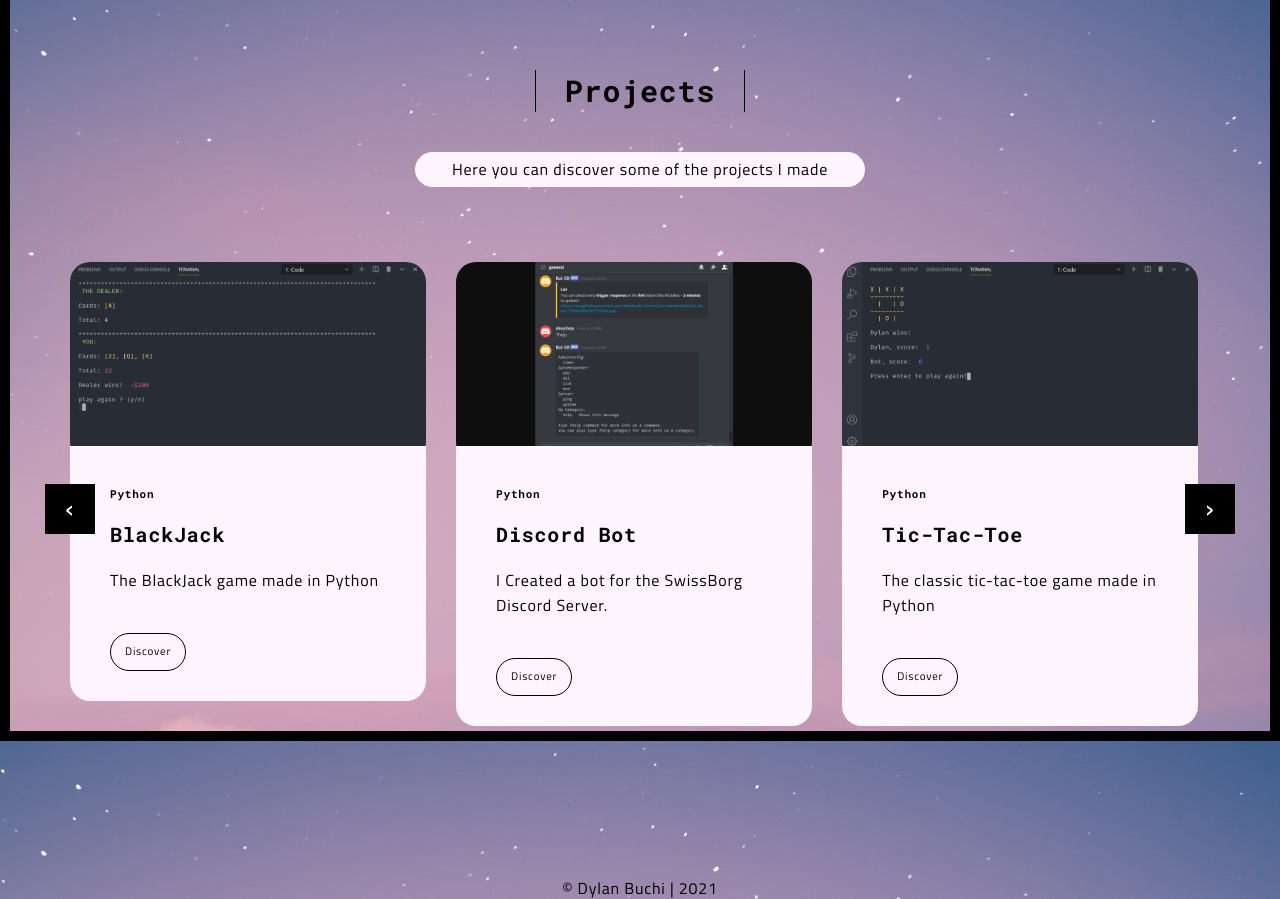
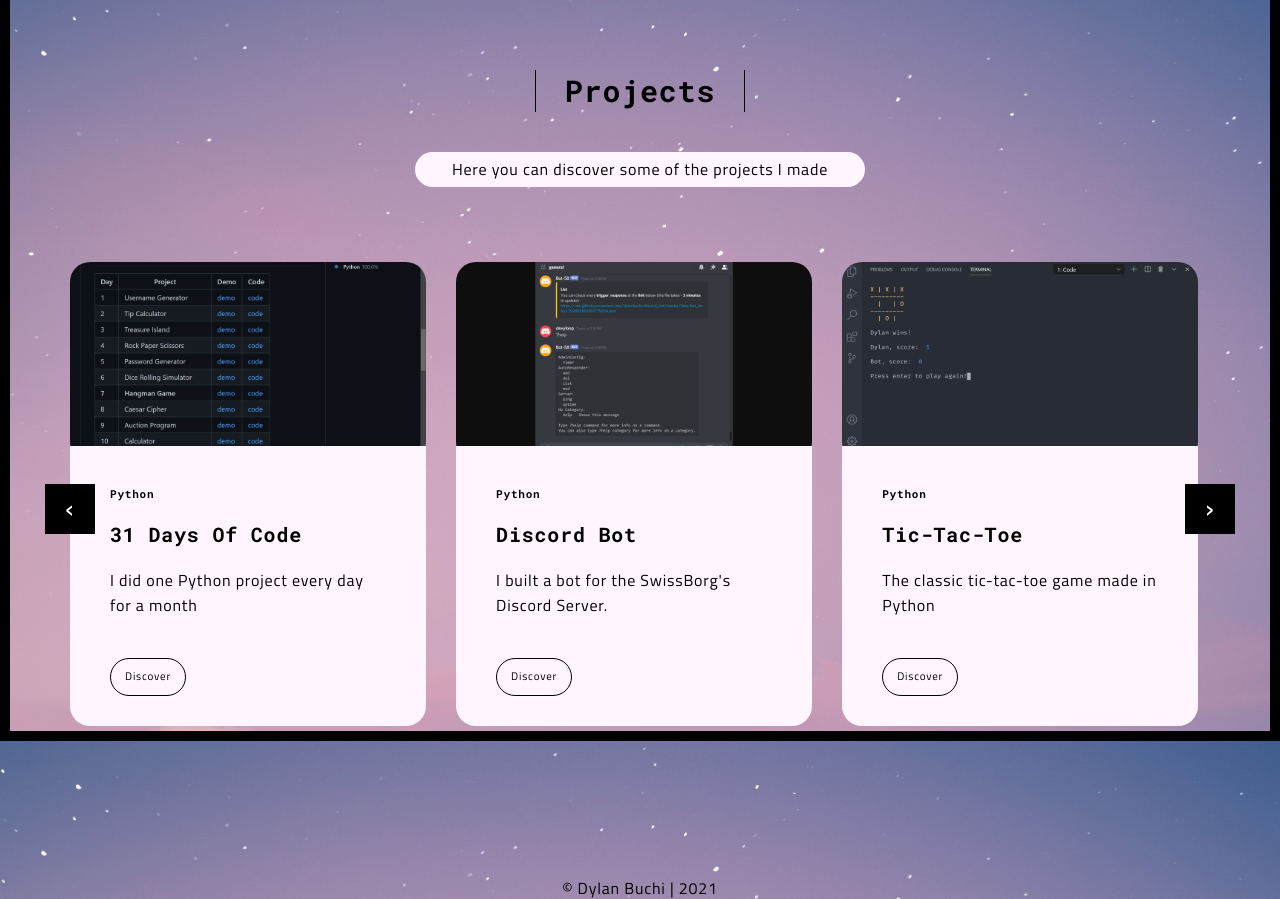
Before and after one commit to dylanbuchi/portfolio, a Flask app: page /projects.html in a window 1280 px wide. Shown: the part 59-958 px from the top of the page. Run offline with Flask 2, Linux system fonts and the light colour scheme; some libraries are stand-ins or nearby versions.

Commit message:
update projects

```diff
--- a/templates/projects.html
+++ b/templates/projects.html
@@ -127,12 +127,12 @@
                     <!--projects-->
                     <div class="col-sm-4">
                       <a
-                        href="https://github.com/dylanbuchi/100-days-of-code/tree/main/src/day_11#demo"
+                        href="https://github.com/dylanbuchi/31-days-of-code#overview"
                         target="_blank"
                         class="black-image-project-hover"
                       >
                         <img
-                          src="/static/assets/images/blackjack.jpg"
+                          src="/static/assets/images/31-days0.jpg"
                           alt=""
                           class="img-responsive-p"
                         />
@@ -140,15 +140,15 @@
 
                       <div class="card-container_a">
                         <h4 class="hpy">Python</h4>
-                        <h3 class="hpy">BlackJack</h3>
+                        <h3 class="hpy">31 Days Of Code</h3>
                         <p>
-                          The BlackJack game made in Python
+                          I did one Python project every day for a month
                           <br />
                           <br />
                         </p>
 
                         <a
-                          href="https://github.com/dylanbuchi/100-days-of-code/tree/main/src/day_11#demo"
+                          href="https://github.com/dylanbuchi/31-days-of-code#overview"
                           target="_blank"
                           class="btn btn-default"
                           >Discover</a
@@ -190,7 +190,7 @@
                         <h4 class="hpy">Python</h4>
                         <h3 class="hpy">Discord Bot</h3>
                         <p>
-                          I Created a bot for the SwissBorg Discord Server.
+                          I built a bot for the SwissBorg's Discord Server.
                           <br />
                           <br />
                         </p>
```
Also changed, not shown: static/assets/images/31-days0.jpg (added).
